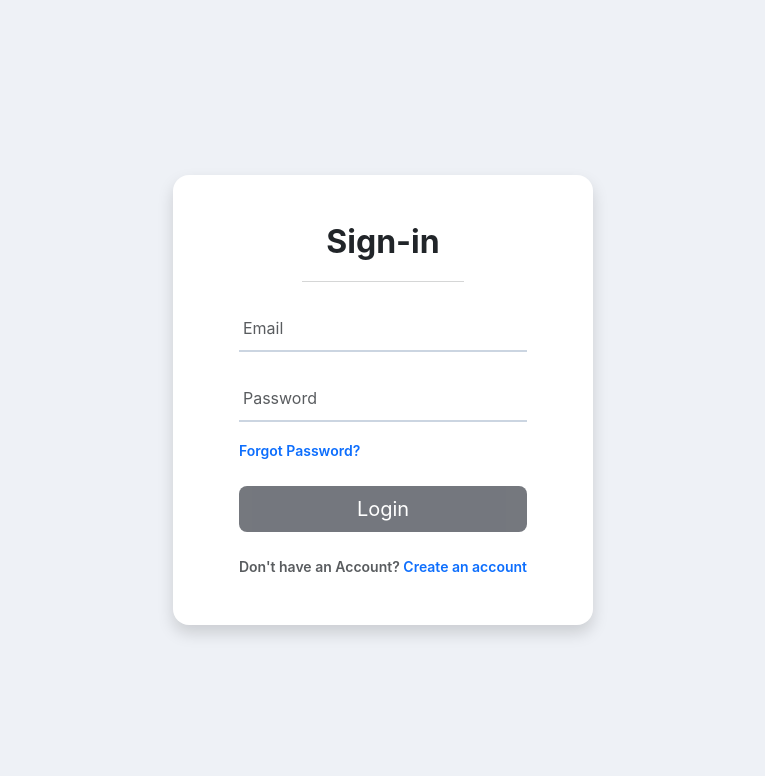
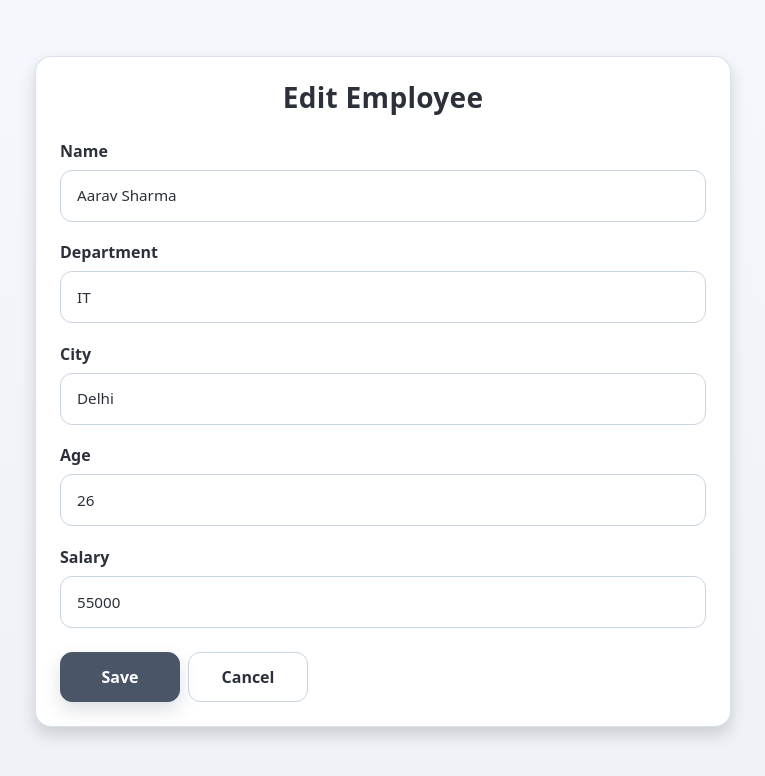
Before and after one commit to Devang-10/Angular-frontend, an Angular app: page /edit/1 in a window 1280 px wide. Before the commit this address led to /login. Shown: the top 776 px of the page, without its empty margins (257-1022 px from the left). Built offline with nearby package versions, Linux system fonts and the light colour scheme.

Commit message:
created edit employee form and CanDeactivate guard

```diff
--- a/src/app/app-routing.module.ts
+++ b/src/app/app-routing.module.ts
@@ -7,6 +7,8 @@ import { AboutComponent } from './about/about.component';
 import { EmployeeListComponent } from './employee/employee-list/employee-list.component';
 import { authGuard } from './auth.guard';
 import { EmployeeDetailsComponent } from './employee/employee-details/employee-details.component';
+import { EditEmployeeComponent } from './employee/edit-employee/edit-employee.component';
+import { unsavedChangesGuard } from './guards/unsaved-changes.guard';
 
 export const routes: Routes = [
   { path: 'home', component: HomeComponent, canActivate: [authGuard] },
@@ -17,13 +19,19 @@ export const routes: Routes = [
     canActivate: [authGuard],
   },
 
-  {path: 'employee/:id', component: EmployeeDetailsComponent},
+  { path: 'employee/:id', component: EmployeeDetailsComponent },
 
   { path: 'login', component: LoginComponent },
 
   { path: 'signup', component: SignupComponent },
 
   { path: 'about', component: AboutComponent },
+
+  {
+    path: 'edit/:id',
+    component: EditEmployeeComponent,
+    canDeactivate: [unsavedChangesGuard],
+  },
 
   { path: '', redirectTo: 'signup', pathMatch: 'full' },
 
--- a/src/app/app.module.ts
+++ b/src/app/app.module.ts
@@ -9,7 +9,8 @@ import { AboutComponent } from './about/about.component';
 import { EmployeeListComponent } from './employee/employee-list/employee-list.component';
 import { EmployeeCardComponent } from './employee/employee-card/employee-card.component';
 import { EmployeeDetailsComponent } from './employee/employee-details/employee-details.component';
-
+import { EditEmployeeComponent } from './employee/edit-employee/edit-employee.component';
+import { FormsModule } from '@angular/forms';
 @NgModule({
   declarations: [
     AppComponent,
@@ -18,8 +19,9 @@ import { EmployeeDetailsComponent } from './employee/employee-details/employee-d
     EmployeeListComponent,
     EmployeeCardComponent,
     EmployeeDetailsComponent,
+    EditEmployeeComponent,
   ],
-  imports: [BrowserModule, AppRoutingModule, UserModule],
+  imports: [BrowserModule, AppRoutingModule, UserModule, FormsModule],
   providers: [],
   bootstrap: [AppComponent],
 })
--- a/src/app/auth.guard.ts
+++ b/src/app/auth.guard.ts
@@ -1,5 +1,5 @@
 import { inject } from '@angular/core';
-import { CanActivateFn, Router } from '@angular/router';
+import { CanActivateFn, CanDeactivateFn, Router } from '@angular/router';
 import { AuthService } from './services/auth.service';
 
 export const authGuard: CanActivateFn = (route, state) => {
--- /dev/null
+++ b/src/app/employee/edit-employee/edit-employee.component.html
@@ -0,0 +1,76 @@
+<div class="container mt-4">
+  <div class="card shadow p-4">
+    <h3 class="mb-4 text-center">Edit Employee</h3>
+
+    <form #empForm="ngForm" (ngSubmit)="saveEmployee()">
+      <div class="mb-3">
+        <label class="form-label">Name</label>
+        <input
+          type="text"
+          class="form-control"
+          name="name"
+          [(ngModel)]="employee.name"
+          required
+        />
+      </div>
+
+      <div class="mb-3">
+        <label class="form-label">Department</label>
+        <input
+          type="text"
+          class="form-control"
+          name="department"
+          [(ngModel)]="employee.department"
+          required
+        />
+      </div>
+
+      <div class="mb-3">
+        <label class="form-label">City</label>
+        <input
+          type="text"
+          class="form-control"
+          name="city"
+          [(ngModel)]="employee.city"
+          required
+        />
+      </div>
+
+      <div class="mb-3">
+        <label class="form-label">Age</label>
+        <input
+          type="number"
+          class="form-control"
+          name="age"
+          [(ngModel)]="employee.age"
+          required
+        />
+      </div>
+
+      <div class="mb-3">
+        <label class="form-label">Salary</label>
+        <input
+          type="number"
+          class="form-control"
+          name="salary"
+          [(ngModel)]="employee.salary"
+          required
+        />
+      </div>
+
+      <div class="d-flex gap-2">
+        <button
+          type="submit"
+          class="btn btn-primary"
+          [disabled]="empForm.invalid"
+        >
+          Save
+        </button>
+
+        <button type="button" class="btn btn-secondary" routerLink="/employees">
+          Cancel
+        </button>
+      </div>
+    </form>
+  </div>
+</div>
--- /dev/null
+++ b/src/app/employee/edit-employee/edit-employee.component.scss
@@ -0,0 +1,137 @@
+$bg-canvas: #eef1f6;
+$bg-card: #ffffff;
+$text-main: #2b303a;
+$text-muted: #718096;
+$accent-color: #4a5568;
+$border-idle: #cbd5e1;
+
+:host {
+  display: block;
+  min-height: 100vh;
+  background: linear-gradient(180deg, #f4f7fb 0%, $bg-canvas 100%);
+  padding: 2rem 1rem;
+}
+
+.container {
+  max-width: 720px;
+}
+
+.card {
+  background: $bg-card;
+  border: 1px solid rgba(203, 213, 225, 0.7);
+  border-radius: 1rem;
+  box-shadow: 0 12px 30px rgba(15, 23, 42, 0.08);
+  transition:
+    transform 0.2s ease,
+    box-shadow 0.2s ease;
+
+  &:hover {
+    box-shadow: 0 18px 36px rgba(15, 23, 42, 0.12);
+  }
+}
+
+h3 {
+  color: $text-main;
+  font-weight: 700;
+  letter-spacing: 0.3px;
+}
+
+.form-label {
+  color: $text-main;
+  font-weight: 600;
+  margin-bottom: 0.45rem;
+}
+
+.form-control {
+  border: 1px solid $border-idle;
+  border-radius: 0.75rem;
+  padding: 0.85rem 1rem;
+  font-size: 0.95rem;
+  color: $text-main;
+  background-color: #fff;
+  transition:
+    border-color 0.2s ease,
+    box-shadow 0.2s ease,
+    background-color 0.2s ease;
+
+  &::placeholder {
+    color: $text-muted;
+  }
+
+  &:focus {
+    border-color: $accent-color;
+    box-shadow: 0 0 0 0.2rem rgba(74, 85, 104, 0.15);
+    outline: none;
+  }
+}
+
+.mb-3 {
+  margin-bottom: 1.15rem !important;
+}
+
+.d-flex {
+  margin-top: 1.5rem;
+}
+
+.btn {
+  min-width: 120px;
+  border-radius: 0.75rem;
+  padding: 0.75rem 1.2rem;
+  font-weight: 600;
+  transition:
+    transform 0.15s ease,
+    box-shadow 0.15s ease,
+    opacity 0.2s ease;
+
+  &:hover:not(:disabled) {
+    transform: translateY(-1px);
+  }
+
+  &:disabled {
+    opacity: 0.65;
+    cursor: not-allowed;
+  }
+}
+
+.btn-primary {
+  background-color: $accent-color;
+  border-color: $accent-color;
+  box-shadow: 0 8px 18px rgba(74, 85, 104, 0.18);
+
+  &:hover:not(:disabled),
+  &:focus:not(:disabled) {
+    background-color: darken($accent-color, 6%);
+    border-color: darken($accent-color, 6%);
+    box-shadow: 0 10px 22px rgba(74, 85, 104, 0.24);
+  }
+}
+
+.btn-secondary {
+  background-color: transparent;
+  color: $text-main;
+  border: 1px solid $border-idle;
+
+  &:hover {
+    background-color: #f8fafc;
+    border-color: darken($border-idle, 8%);
+  }
+}
+
+@media (max-width: 576px) {
+  :host {
+    padding: 1rem 0.75rem;
+  }
+
+  .card {
+    border-radius: 0.9rem;
+    padding: 1.25rem !important;
+  }
+
+  .d-flex {
+    flex-direction: column;
+  }
+
+  .btn {
+    width: 100%;
+  }
+}
--- /dev/null
+++ b/src/app/employee/edit-employee/edit-employee.component.ts
@@ -0,0 +1,58 @@
+import { Component, OnInit } from '@angular/core';
+import { ActivatedRoute, Router } from '@angular/router';
+import { EmployeeService } from '../employee.service';
+import { Employee } from '../employee.model';
+
+@Component({
+  selector: 'app-edit-employee',
+  templateUrl: './edit-employee.component.html',
+  styleUrls: ['./edit-employee.component.scss'],
+})
+export class EditEmployeeComponent implements OnInit {
+  employee!: Employee;
+  originalEmployee!: Employee;
+  formSubmitted = false;
+
+  constructor(
+    private route: ActivatedRoute,
+    private employeeService: EmployeeService,
+    private router: Router,
+  ) {}
+
+  ngOnInit(): void {
+    const id = Number(this.route.snapshot.paramMap.get('id'));
+
+    const emp = this.employeeService.getEmployeeById(id);
+
+    if (emp) {
+      this.employee = { ...emp };
+      this.originalEmployee = { ...emp };
+    }
+  }
+
+  saveEmployee(): void {
+    this.employeeService.updateEmployee(this.employee);
+    this.formSubmitted = true;
+
+    alert('Employee updated successfully');
+    this.router.navigate(['/employees']);
+  }
+
+  private hasUnsavedChanges(): boolean {
+    return (
+      JSON.stringify(this.employee) !== JSON.stringify(this.originalEmployee)
+    );
+  }
+
+  canDeactivate(): boolean {
+    if (this.formSubmitted) {
+      return true;
+    }
+
+    if (this.hasUnsavedChanges()) {
+      return confirm('You have unsaved changes. Leave this page?');
+    }
+
+    return true;
+  }
+}
--- a/src/app/employee/employee-card/employee-card.component.html
+++ b/src/app/employee/employee-card/employee-card.component.html
@@ -5,7 +5,6 @@
     <p class="mb-1"><strong>Department:</strong> {{ employee.department }}</p>
 
     <div class="d-flex justify-content-center gap-2 actions">
-      <button class="btn btn-all btn-sm" (click)="onEdit()">Edit</button>
 
       <button class="btn btn-danger btn-sm" (click)="onDelete()">Delete</button>
       <button class="btn btn-primary" (click)="viewDetails(employee.id)">
--- a/src/app/employee/employee-card/employee-card.component.ts
+++ b/src/app/employee/employee-card/employee-card.component.ts
@@ -29,10 +29,6 @@ export class EmployeeCardComponent {
     this.delete.emit(this.employee.id);
   }
 
-  onEdit(): void {
-    this.edit.emit(this.employee);
-  }
-
   viewDetails(id: number) {
     this.router.navigate(['/employee', id]);
   }
--- a/src/app/employee/employee-details/employee-details.component.html
+++ b/src/app/employee/employee-details/employee-details.component.html
@@ -77,7 +77,7 @@
         >
           Next Employee
         </button>
-        <button class="btn btn-edit">
+        <button class="btn btn-edit" (click)="editEmployee(employee.id)">
           <i class="bi bi-pencil-square me-2"></i>
           Edit Employee
         </button>
--- a/src/app/employee/employee-details/employee-details.component.ts
+++ b/src/app/employee/employee-details/employee-details.component.ts
@@ -2,6 +2,7 @@ import { Component, OnInit } from '@angular/core';
 import { ActivatedRoute, Router } from '@angular/router';
 import { EmployeeService } from '../employee.service';
 import { Employee } from '../employee.model';
+import { Observable } from 'rxjs';
 
 @Component({
   selector: 'app-employee-details',
@@ -54,4 +55,7 @@ export class EmployeeDetailsComponent {
       this.isPrevDisabled = true;
     }
   }
+  editEmployee(id: number): void {
+    this.router.navigate(['/edit', id]);
+  }
 }
--- /dev/null
+++ b/src/app/guards/unsaved-changes.guard.ts
@@ -0,0 +1,8 @@
+import { CanDeactivateFn } from '@angular/router';
+
+export const unsavedChangesGuard: CanDeactivateFn<any> = (component) => {
+  if (component.canDeactivate) {
+    return component.canDeactivate();
+  }
+  return true;
+};
```
